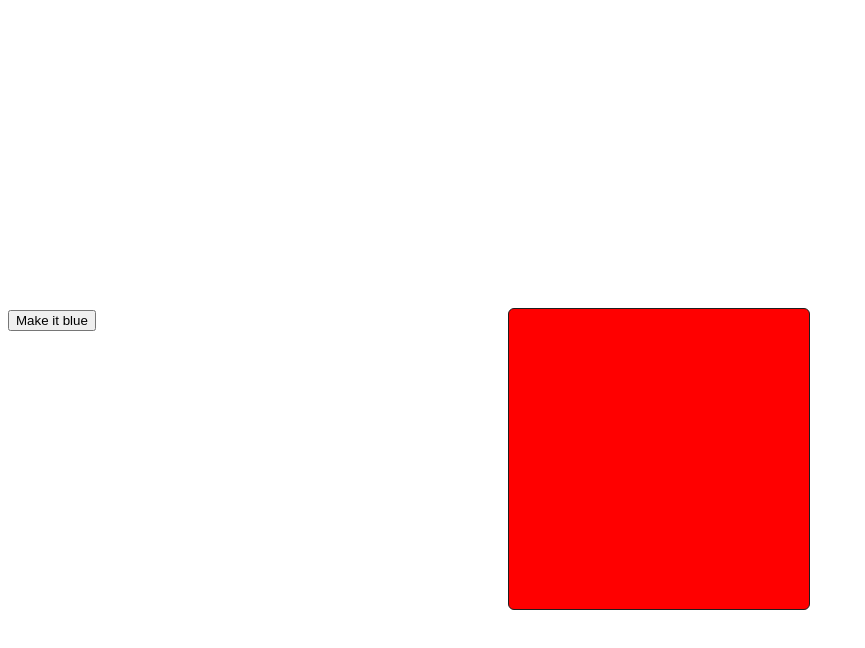
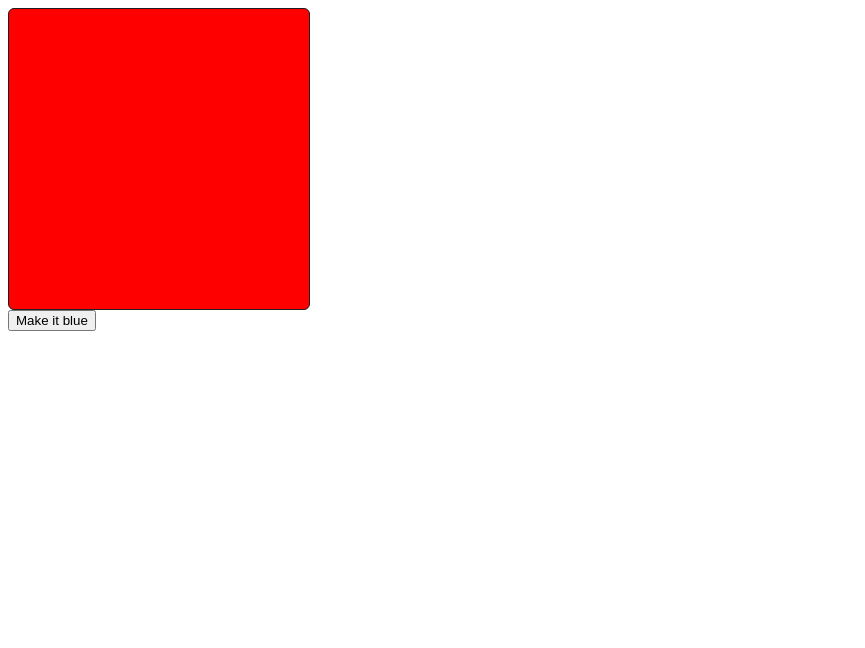
Before and after one commit to Lazzzare/try-framer-motion, a React (Vite) app: page / in a window 1280 px wide. Shown: the top 648 px of the page, without its empty margins (0-865 px from the left). Built offline with nearby package versions, Linux system fonts and the light colour scheme.

Commit message:
Update App.tsx

```diff
--- a/src/App.tsx
+++ b/src/App.tsx
@@ -1,20 +1,32 @@
-import { delay, motion } from "framer-motion";
+import { delay, motion, useMotionValue } from "framer-motion";
 import { useState } from "react";
 function App() {
   const [color, setColor] = useState("red");
+  const x = useMotionValue(0);
+
   return (
     <div>
       <motion.div
         className="red-box"
-        whileTap={{ scale: 1.1 }}
+        style={{ x }}
         animate={{
-          x: 500,
-          y: 300,
           backgroundColor: color,
-          transition: { delay: 0.5, type: "spring", damping: 5 },
         }}
+        // whileTap={{ scale: 1.1 }}
+        // animate={{
+        //   x: 650,
+        //   y: 400,
+        //   backgroundColor: color,
+        //   transition: { delay: 0.5, type: "spring", damping: 5 },
+        // }}
       ></motion.div>
-      <button onClick={() => setColor("blue")}>Make it blue</button>
+      <button
+        onClick={() => {
+          x.set(100);
+        }}
+      >
+        Make it blue
+      </button>
     </div>
   );
 }
```
